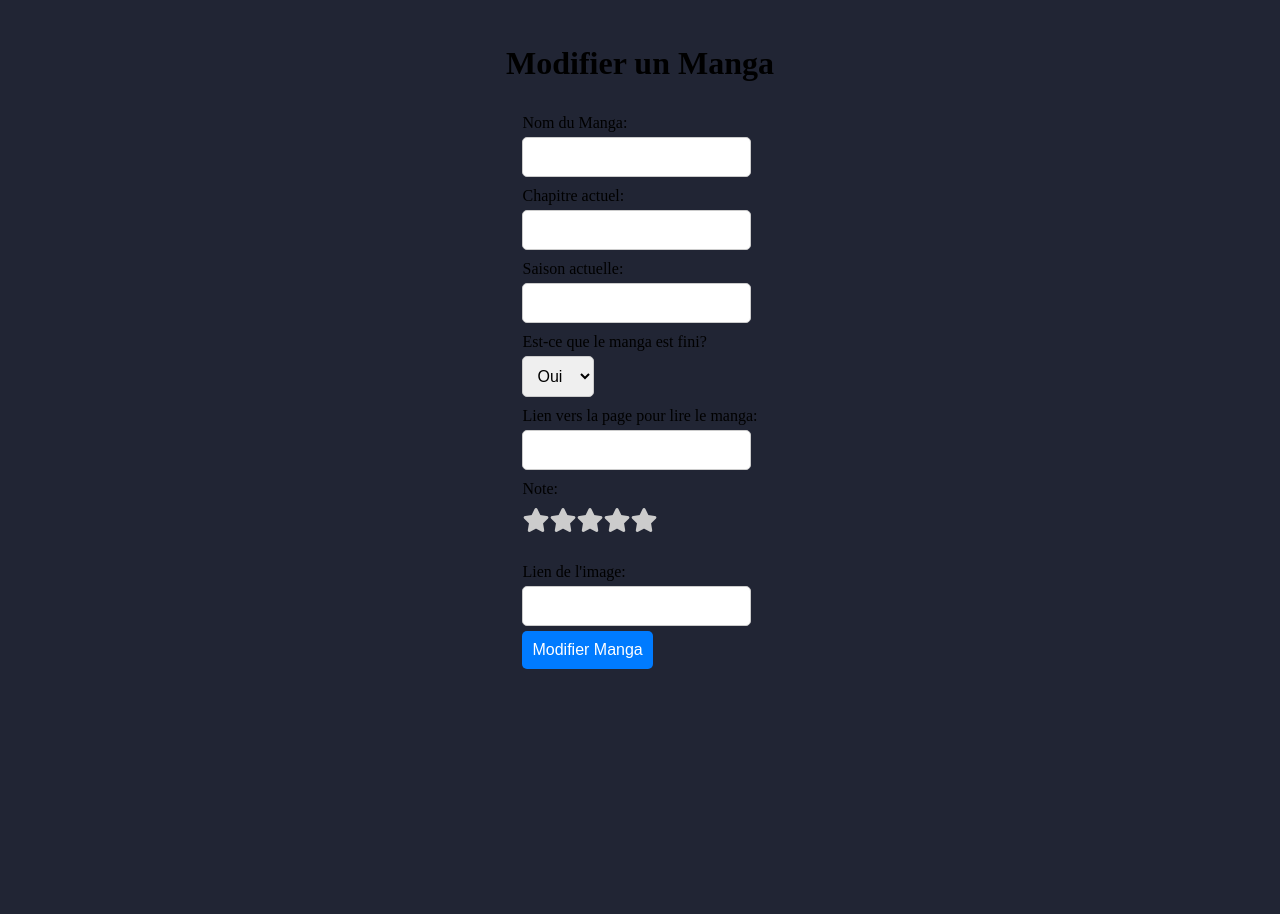
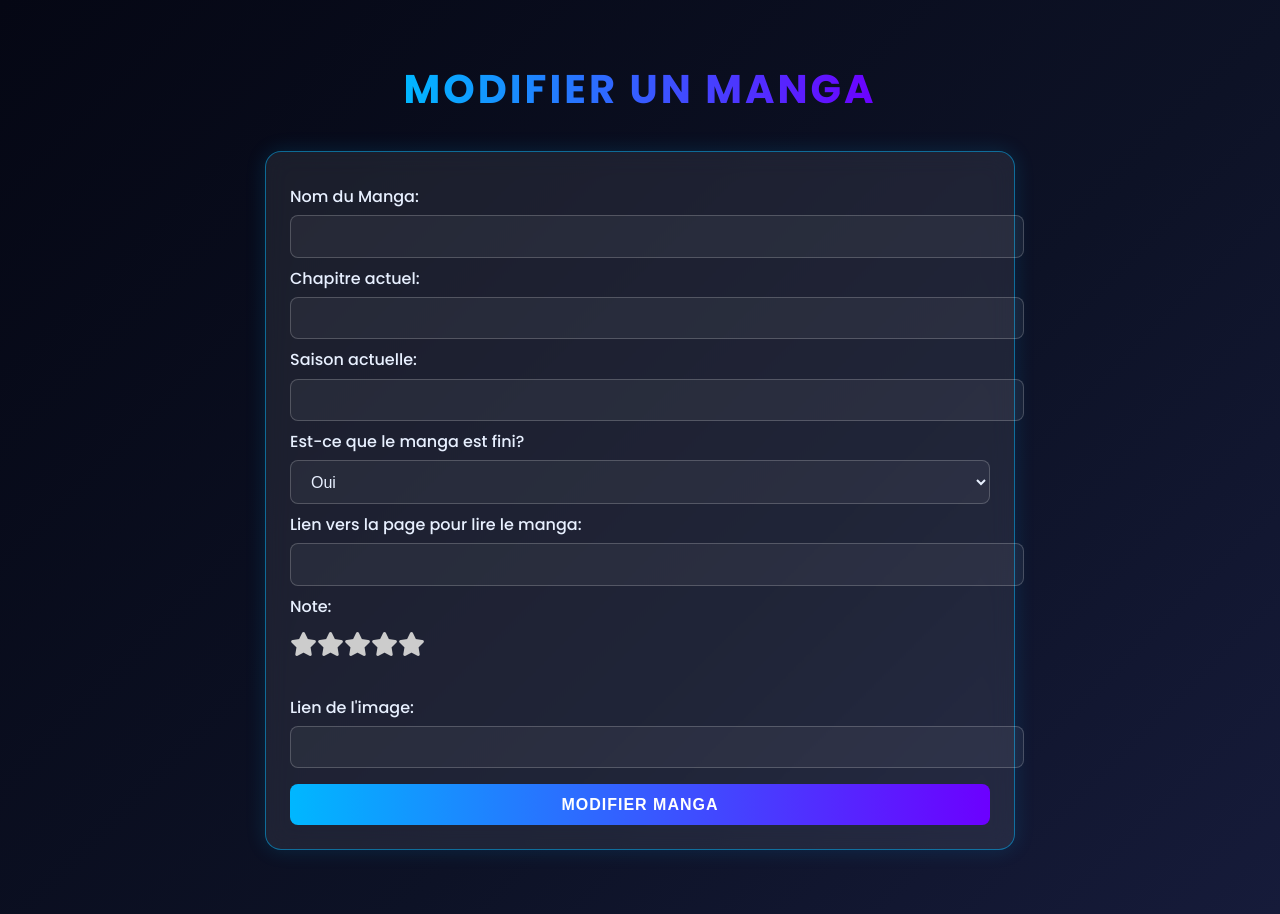
Before and after one commit to Pierre-rnd/Site-Mangas, a Flask app: template templates/editer.html in a window 1280 px wide. Before the commit the page ends 669 px from the top, so only its background shows below. Run offline with Flask 3, Linux system fonts and the light colour scheme; the template is opened without the code that fills it, so the values that code supplies are empty; some libraries are stand-ins or nearby versions.

Commit message:
Changement css

```diff
--- a/static/style.css
+++ b/static/style.css
@@ -1,346 +1,179 @@
-body {
-    min-height: 100vh;
-    background: #212534;
-    display: flex;
-    align-items: center;
-    flex-direction: column;
-    padding-top: 1rem;
-    padding-bottom: 2rem;
-    box-sizing: border-box;
+@import url('https://fonts.googleapis.com/css2?family=Poppins:wght@300;500;700&display=swap');
+
+:root {
+  --bg-color: #0a0e1a;
+  --accent: #00b7ff;
+  --accent2: #6c00ff;
+  --glass-bg: rgba(255, 255, 255, 0.08);
+  --border-glow: rgba(0, 183, 255, 0.5);
+  --text-color: #e8f0ff;
 }
 
+body {
+  font-family: 'Poppins', sans-serif;
+  background: linear-gradient(135deg, #050714, #0d1226 60%, #161b3a);
+  color: var(--text-color);
+  min-height: 100vh;
+  margin: 0;
+  padding: 2rem;
+  display: flex;
+  flex-direction: column;
+  align-items: center;
+}
+
+/* ====== TITRE ====== */
+h1 {
+  font-weight: 700;
+  font-size: 2.5em;
+  text-transform: uppercase;
+  background: linear-gradient(90deg, var(--accent), var(--accent2));
+  -webkit-background-clip: text;
+  -webkit-text-fill-color: transparent;
+  letter-spacing: 3px;
+  margin-bottom: 2rem;
+}
+
+/* ====== FORMULAIRES ====== */
 form {
-    margin-bottom: 30px;
+  background: var(--glass-bg);
+  backdrop-filter: blur(12px);
+  border: 1px solid var(--border-glow);
+  border-radius: 1rem;
+  padding: 1.5rem;
+  margin-bottom: 2rem;
+  width: 90%;
+  max-width: 700px;
+  box-shadow: 0 0 20px rgba(0, 183, 255, 0.15);
+  transition: all 0.3s ease;
+}
+
+form:hover {
+  box-shadow: 0 0 30px rgba(0, 183, 255, 0.25);
 }
 
 label {
+  font-weight: 500;
+  margin-top: 0.5rem;
   display: block;
-    margin-top: 10px;
 }
 
-input, select, button , .button{
-    margin-top: 5px;
-    padding: 10px;
-    font-size: 16px;
-    border-radius: 5px;
-    border: 1px solid #ccc;
+input, select, button, .button {
+  width: 100%;
+  margin-top: 0.4rem;
+  padding: 0.7rem 1rem;
+  font-size: 1rem;
+  border-radius: 8px;
+  border: 1px solid rgba(255, 255, 255, 0.2);
+  background: rgba(255, 255, 255, 0.05);
+  color: var(--text-color);
+  transition: all 0.3s ease;
 }
 
-button {
-    background-color: #007BFF;
-    color: white;
-    border: none;
-    cursor: pointer;
-    margin-bottom: 20px;
+input:focus, select:focus {
+  outline: none;
+  border-color: var(--accent);
+  box-shadow: 0 0 8px var(--accent);
 }
 
-.button{
-  background-color: #007BFF;
+/* ====== BOUTONS ====== */
+button, .button {
+  cursor: pointer;
+  border: none;
+  background: linear-gradient(90deg, var(--accent), var(--accent2));
   color: white;
-  border: none;
-  cursor: pointer;
-  margin-bottom: 20px;
+  font-weight: 600;
+  letter-spacing: 1px;
+  text-transform: uppercase;
+  transition: all 0.3s ease;
+  margin-top: 1rem;
 }
 
-button:hover {
-    background-color: #0056b3;
+button:hover, .button:hover {
+  background: linear-gradient(90deg, var(--accent2), var(--accent));
+  box-shadow: 0 0 15px var(--accent);
 }
 
-.stars label {
-    font-size: 2em;
-    color: gold;
-}
-
-@property --rotate {
-    syntax: "<angle>";
-    initial-value: 132deg;
-    inherits: false;
-  }
-
-  :root {
-    --card-height: 65vh;
-    --card-width: calc(var(--card-height) / 1.5);
-  }
+/* ====== CARTES ====== */
 .manga-cards {
   display: flex;
   flex-wrap: wrap;
-    gap: 40px;
+  gap: 2rem;
   justify-content: center;
-  align-items: center;
-  text-align: center;
 }
 
 .manga-card {
   position: relative;
-  display: flex;
-  font-size: 2em;
-  font-family: cursive;
-  transition: color 1s;
-  display: flex;
-  flex-wrap: wrap;
-  justify-content: space-between;
-  align-items: center;
-  width: 100%;
-  max-width: 300px;
-  margin: 10px;
-  padding: 10px;
-  box-sizing: border-box;
-  border: 1px solid  rgb(88 199 250 / 0%);
-  background-color:  #191c29;
-  border-radius: 8px;
+  width: 280px;
+  background: var(--glass-bg);
+  backdrop-filter: blur(10px);
+  border: 1px solid var(--border-glow);
+  border-radius: 1rem;
   overflow: hidden;
+  transition: transform 0.3s ease, box-shadow 0.3s ease;
+  box-shadow: 0 0 20px rgba(0, 183, 255, 0.1);
+}
+
+.manga-card:hover {
+  transform: translateY(-8px);
+  box-shadow: 0 0 25px rgba(0, 183, 255, 0.3);
 }
 
 .manga-card img {
-  width: 300px;
-  height: 400px;
+  width: 100%;
+  height: 380px;
   object-fit: cover;
-  margin-right: 20px;
-}
-.manga-card:hover {
-    color: rgb(88 199 250 / 100%);
-    transition: color 1s;
+  border-bottom: 1px solid rgba(255, 255, 255, 0.15);
 }
 
-@media (max-width: 768px) {
-    :root {
-        --card-height: 50vh;
-        --card-width: calc(var(--card-height) / 1.5);
-    }
-
-    .manga-card {
-        width: 100%;
-        height: auto;
-        margin-bottom: 20px;
-    }
-
-    .manga-cards {
-        gap: 20px;
-    }
-
-    .stars label {
-        font-size: 1.5em;
-    }
-
-    .manga-details h3 {
-        font-size: 1.2em;
-    }
-
-    .manga-details p {
-        font-size: 1em;
-    }
-}
-
-.manga-card::before {
-    content: "";
-    opacity: 1;
-    width: 104%;
-    height: 102%;
-    border-radius: 8px;
-    background-image: linear-gradient(
-      var(--rotate)
-      , #5ddcff, #3c67e3 43%, #4e00c2);
-      position: absolute;
-      z-index: -1;
-      top: -1%;
-      left: -2%;
-      animation: spin 2.5s linear infinite;
-
-  }
-  .manga-card::after {
-    position: absolute;
-    content: "";
-    top: calc(var(--card-height) / 6);
-    left: 0;
-    right: 0;
-    z-index: -1;
-    height: 100%;
-    width: 100%;
-    margin: 0 auto;
-    transform: scale(0.8);
-    filter: blur(calc(var(--card-height) / 6));
-    background-image: linear-gradient(
-      var(--rotate)
-      , #5ddcff, #3c67e3 43%, #4e00c2);
-      opacity: 1;
-    transition: opacity .5s;
-    animation: spin 2.5s linear infinite;
-  }
-
-  @keyframes spin {
-    0% {
-      --rotate: 0deg;
-    }
-    100% {
-      --rotate: 360deg;
-    }
-  }
-
-  a {
-    color: #212534;
-    text-decoration: none;
-    font-family: sans-serif;
-    font-weight: bold;
-    margin-top: 2rem;
-  }
-
-  .manga-card .description {
-    flex: 1;
-    overflow: hidden;
-    text-overflow: ellipsis;
-    white-space: nowrap;
-    word-wrap: break-word;
-}
 .manga-details {
-    padding: 15px;
+  padding: 1rem;
   text-align: center;
 }
 
 .manga-details h3 {
-    margin-top: 0;
+  margin: 0.5rem 0;
+  color: var(--accent);
+  font-size: 1.2em;
 }
 
-.manga-details p {
-    margin: 5px 0;
+.manga-details a {
+  color: var(--accent);
+  text-decoration: none;
 }
 
-#mangaForm {
-    display: none;
-    background-color: #f9f9f9;
-    padding: 20px;
-    border-radius: 10px;
-    box-shadow: 0 4px 8px rgba(0, 0, 0, 0.1);
+.manga-details a:hover {
+  text-decoration: underline;
 }
 
-.form-buttons {
-    display: flex;
-    justify-content: space-between;
+/* ====== BADGE NON LU ====== */
+.badge-non-lu {
+  position: absolute;
+  top: 10px;
+  left: 10px;
+  background: linear-gradient(90deg, #ff3d3d, #ff7070);
+  color: white;
+  font-weight: bold;
+  font-size: 0.85em;
+  padding: 6px 10px;
+  border-radius: 0.5rem;
+  box-shadow: 0 0 10px rgba(255, 50, 50, 0.5);
+  animation: fadeInBadge 0.5s ease-out;
 }
 
-.form-buttons button {
-    width: 48%;
-}
-.manga-card .chapter-btn {
-  opacity: 0;
-  transition: opacity 0.3s ease;
-
-}
-.manga-card:hover .chapter-btn {
-  opacity: 0.8;
-
-}
-.manga-card .delete-btn {
-  background-color: rgb(247, 119, 119);
-  color: white;
-  border: none;
-  border-radius: 5px;
-  padding: 5px 10px;
-  cursor: pointer;
-  opacity: 0;
-  transition: opacity 0.3s ease;
-}
-
-.manga-card:hover .delete-btn {
-  opacity: 1;
-}
-
-.manga-card .delete-btn:active {
-  background-color: rgb(247, 119, 119);
-}
-
-/* --- Panneau de statistiques --- */
-
-#stats-btn {
-    position: fixed;
-    top: 20px;
-    left: 20px;
-    background: linear-gradient(90deg, #3c67e3, #4e00c2);
-    border: none;
-    border-radius: 50%;
-    width: 55px;
-    height: 55px;
-    color: white;
-    font-size: 1.5em;
-    cursor: pointer;
-    box-shadow: 0 0 15px rgba(76, 0, 255, 0.6);
-    transition: transform 0.3s ease, box-shadow 0.3s ease;
-    z-index: 1000;
-}
-#stats-btn:hover {
-    transform: scale(1.1);
-    box-shadow: 0 0 25px rgba(93, 220, 255, 0.9);
-}
-
-#stats-overlay {
-    display: none;
-    position: fixed;
-    inset: 0;
-    background: rgba(0, 0, 0, 0.7);
-    justify-content: center;
-    align-items: center;
-    z-index: 999;
-}
-
-#stats-panel {
-    background: #191c29;
-    border-radius: 12px;
-    padding: 30px;
-    color: white;
-    width: 320px;
-    text-align: center;
-    position: relative;
-    box-shadow: 0 0 25px rgba(93, 220, 255, 0.4);
-    animation: fadeIn 0.3s ease-in-out;
-}
-
-#stats-panel h2 {
-    margin-top: 0;
-    color: #5ddcff;
-    font-family: 'Trebuchet MS', sans-serif;
-    text-shadow: 0 0 10px #3c67e3;
-}
-#stats-content p {
-    margin: 10px 0;
-    font-size: 1.1em;
-}
-
-#close-stats {
-    position: absolute;
-    top: 10px;
-    right: 15px;
-    font-size: 1.5em;
-    cursor: pointer;
-    color: #fff;
-    transition: color 0.3s;
-}
-#close-stats:hover {
-    color: #5ddcff;
-}
-
-@keyframes fadeIn {
-    from { opacity: 0; transform: translateY(-10px); }
+@keyframes fadeInBadge {
+  from { opacity: 0; transform: translateY(-5px); }
   to { opacity: 1; transform: translateY(0); }
 }
 
-.badge-non-lu {
-    position: absolute;
-    top: 8px;
-    left: 8px;
-    background: #ff4d4d;
-    color: white;
-    font-size: 0.85em;
-    font-weight: bold;
-    padding: 6px 10px;
-    border-radius: 6px;
-    box-shadow: 0 2px 6px rgba(0, 0, 0, 0.25);
-    animation: fadeInBadge 0.5s ease-out;
+.manga-card {
+  opacity: 0;
+  transform: translateY(15px);
+  animation: fadeInUp 0.6s ease forwards;
 }
 
-.manga-card {
-    position: relative;
+@keyframes fadeInUp {
+  to {
+    opacity: 1;
+    transform: translateY(0);
   }
-
-@keyframes fadeInBadge {
-    from { opacity: 0; transform: translateY(-10px); }
-    to { opacity: 1; transform: translateY(0); }
 }
```
Lines whose indentation alone changed are shown as unchanged.
